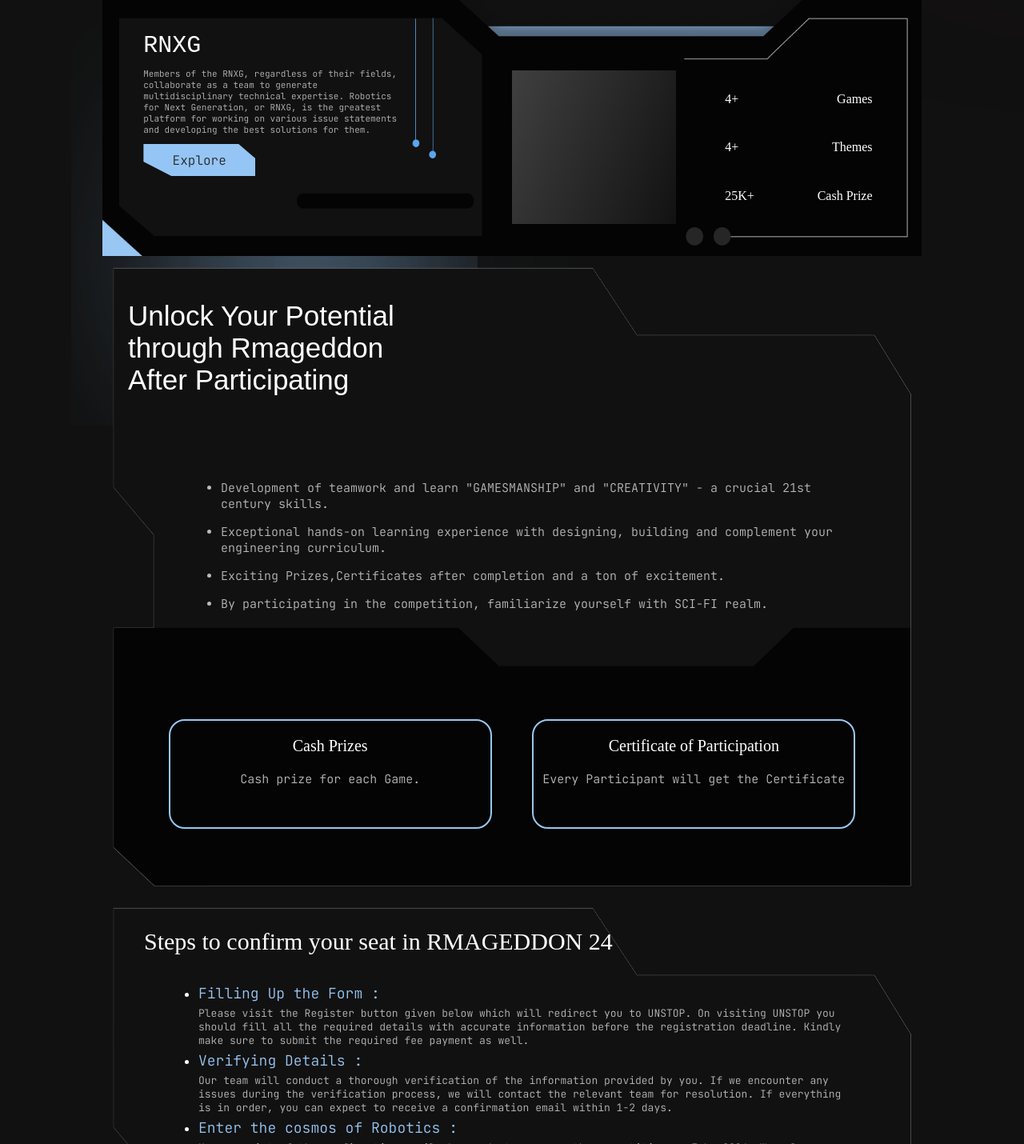
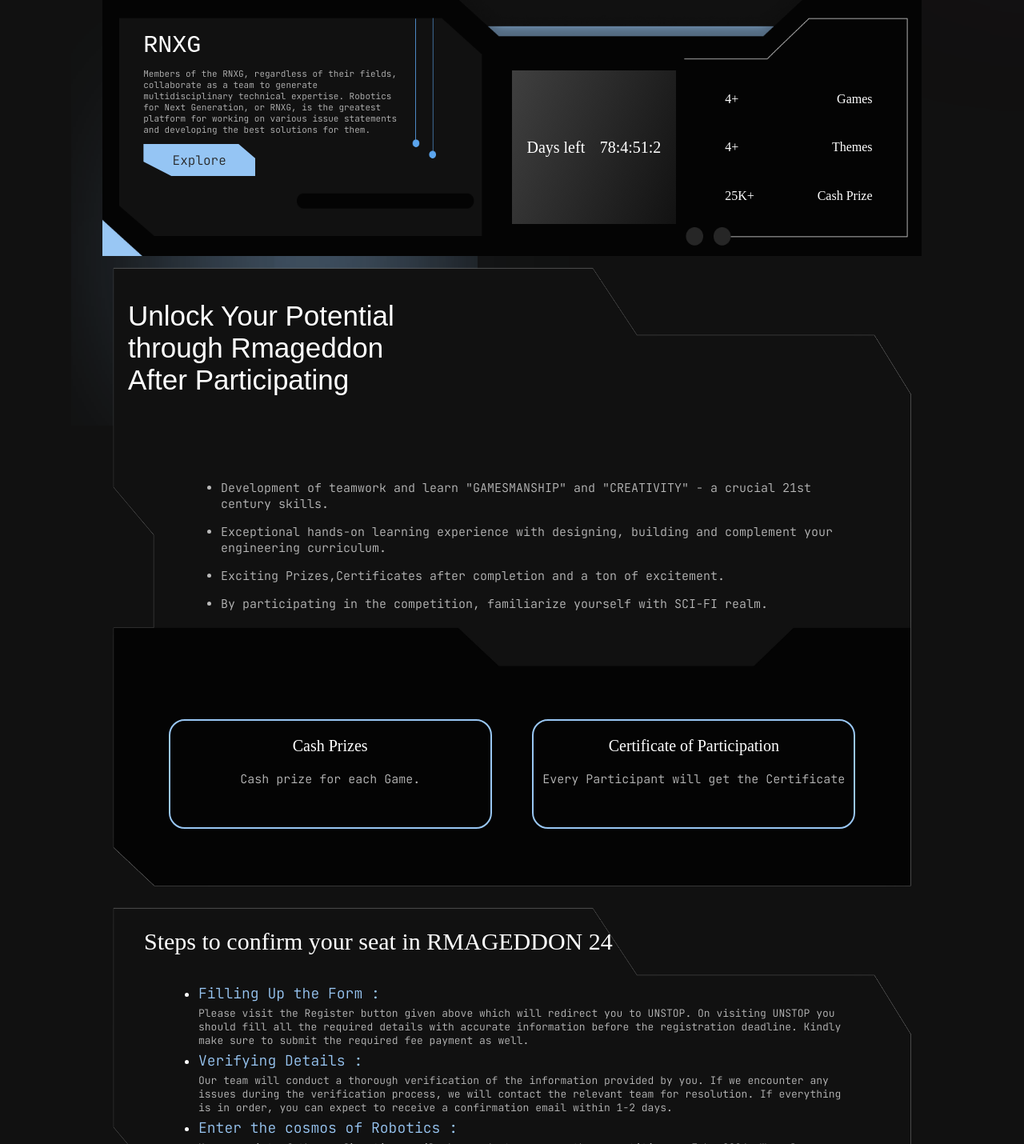
Before and after one commit to PrashikBhimte/Rmageddon2K24, a React (Create React App) app in the folder clientside/: page / in a window 1280 px wide. Shown: the part 480-1910 px from the top of the page at 80% size. Built offline with nearby package versions, Linux system fonts and the light colour scheme; no server answers; a web font is replaced by a local one.

Commit message:
Days left section is added

```diff
--- a/clientside/public/index.html
+++ b/clientside/public/index.html
@@ -3,6 +3,7 @@
   <head>
     <meta charset="utf-8" />
     <meta name="viewport" content="width=device-width, initial-scale=1" />
+    <link rel="icon" href= "./logo.png" type="image/png">
     <title>Rmageddon2K24</title>
   </head>
   <body>
--- a/clientside/src/Components/Steps/Info.jsx
+++ b/clientside/src/Components/Steps/Info.jsx
@@ -17,7 +17,7 @@
               <li className="lis">
                 <p>Filling Up the Form : </p>
                 <p>
-                Please visit the Register button given below
+                Please visit the Register button given above
                 which will redirect you to UNSTOP. On visiting
                 UNSTOP you should fill all the required details
                 with accurate information before the registration
--- a/clientside/src/Components/herobottom/herobottom.css
+++ b/clientside/src/Components/herobottom/herobottom.css
@@ -52,6 +52,9 @@
     font-family: 'Gugi';
     font-size: 20px;
     background: linear-gradient(291deg, #121212 0%, #404040 101.05%);
+    display: flex;
+    justify-content: space-evenly;
+    align-items: center;
 }
 
 .gameinfo {
--- a/clientside/src/Components/herobottom/herobottom.jsx
+++ b/clientside/src/Components/herobottom/herobottom.jsx
@@ -2,6 +2,7 @@
 import "./herobottom.css";
 import useSound from 'use-sound';
 import sound from "../../sounds/click.mp3";
+import Timer from '../timer/timer';
 
 export default function Herobottom() {
 
@@ -21,7 +22,8 @@
             <a href='https://www.rnxg.co.in/'><button onClick={play}>Explore</button></a>
         </div>
         <div className='clock' >
-            {/* <p>Days left</p> */}
+            <p>Days left</p>
+            <Timer />
         </div>
         <div className='gameinfo' >
             <p><span>4+</span> <span>Games</span></p>
--- /dev/null
+++ b/clientside/src/Components/timer/timer.jsx
@@ -0,0 +1,34 @@
+import React from 'react';
+import { useState, useEffect } from 'react';
+
+const Timer = () => {
+  const [days, setDays] = useState(0);
+  const [hours, setHours] = useState(0);
+  const [minutes, setMinutes] = useState(0);
+  const [seconds, setSeconds] = useState(0);
+
+  const deadline = "February, 09, 2024";
+
+  const getTime = () => {
+    const time = Date.parse(deadline) - Date.now();
+
+    setDays(Math.floor(time / (1000 * 60 * 60 * 24)));
+    setHours(Math.floor((time / (1000 * 60 * 60)) % 24));
+    setMinutes(Math.floor((time / 1000 / 60) % 60));
+    setSeconds(Math.floor((time / 1000) % 60));
+  };
+
+  useEffect(() => {
+    const interval = setInterval(() => getTime(deadline), 1000);
+
+    return () => clearInterval(interval);
+  }, []);
+
+  return (
+    <div className="timer">
+        <p>{days}:{hours}:{minutes}:{seconds}</p>
+    </div>
+  );
+};
+
+export default Timer;
```
Also changed, not shown: clientside/public/logo.png (added).
